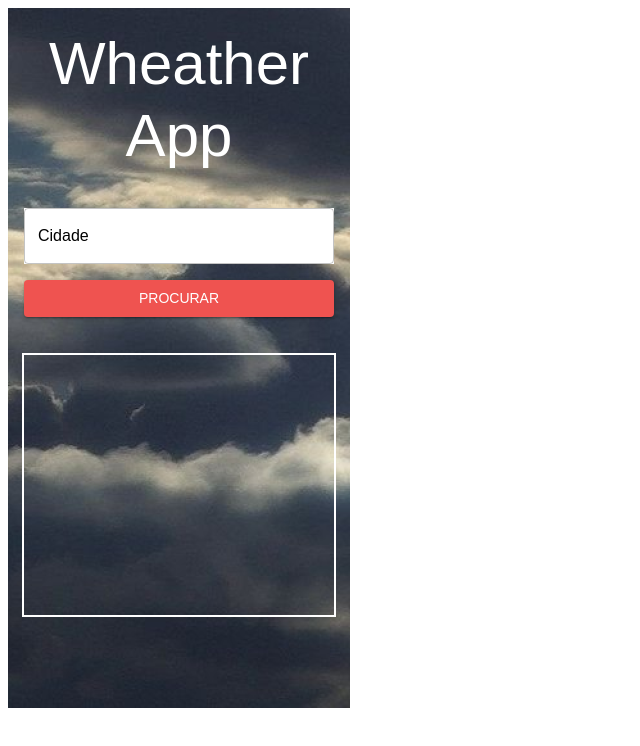
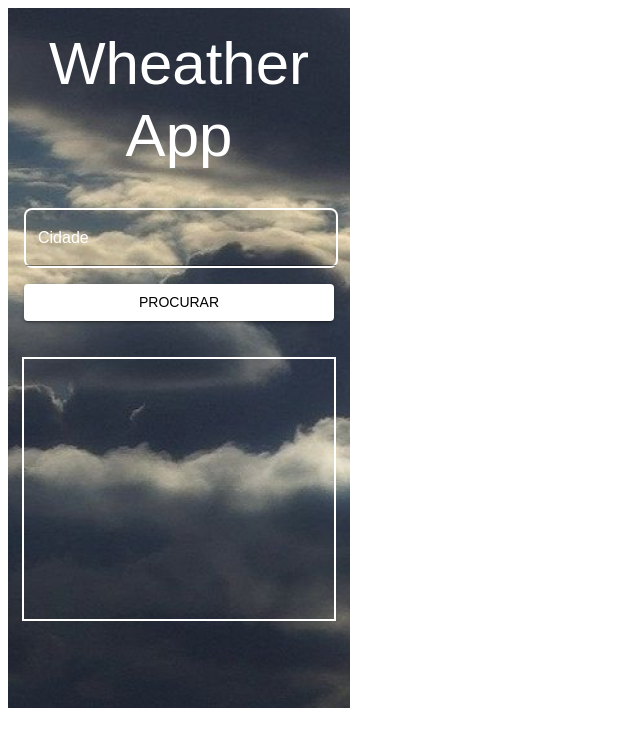
Before and after one commit to ewnsilva/wheater-app, a React (Create React App) app: page / in a window 1280 px wide. Shown: the top 746 px of the page, without its empty margins (0-640 px from the left). Built offline with nearby package versions, Linux system fonts and the light colour scheme; no server answers.

Commit message:
refactor: Ajustando estilização de componentes

```diff
--- a/src/components/Options/Options.tsx
+++ b/src/components/Options/Options.tsx
@@ -14,13 +14,21 @@ export const Options = ({ handleChange, handleClick }: OptionParams) => {
 
   return (
     <Box sx={{ display: "grid", margin: 2, rowGap: 2 }}>
-      <FormControl>
+      <FormControl sx={{ color: "white" }}>
         <TextField
           fullWidth
           onKeyDown={handleKeyDown}
           label="Cidade"
           onChange={handleChange}
-          sx={{ background: "#ffffff" }}
+          variant="filled"
+          color="secondary"
+          sx={{
+            background: "transparent",
+            fontWeight: "bold",
+            border: "2px solid white",
+            borderRadius: "8px",
+            color: "white",
+          }}
         />
       </FormControl>
       <Button variant="contained" onClick={handleClick}>
--- a/src/context/ThemeContext.tsx
+++ b/src/context/ThemeContext.tsx
@@ -4,16 +4,16 @@ import { red, grey } from "@mui/material/colors";
 export const defaultTheme = createTheme({
   palette: {
     primary: {
-      main: red[400],
-      dark: red[600],
+      main: "#ffffff",
+      dark: grey[300],
       light: red[200],
-      contrastText: "#ffffff",
+      contrastText: "black",
     },
     secondary: {
-      main: grey[500],
+      main: "#ffffff",
       dark: grey[700],
       light: grey[300],
-      contrastText: "#ffffff",
+      contrastText: "white",
     },
     background: {
       default: "#f7f6f3",
@@ -21,6 +21,9 @@ export const defaultTheme = createTheme({
   },
   typography: {
     fontFamily: "arial",
+    h1: {
+      color: "#ffffff",
+    },
     h2: {
       color: "#ffffff",
       alignItems: "center",
@@ -28,7 +31,7 @@ export const defaultTheme = createTheme({
       alignContent: "center",
     },
     body1: {
-      color: "black",
+      color: "#ffffff",
     },
     body2: {
       color: "#ffffff",
```
